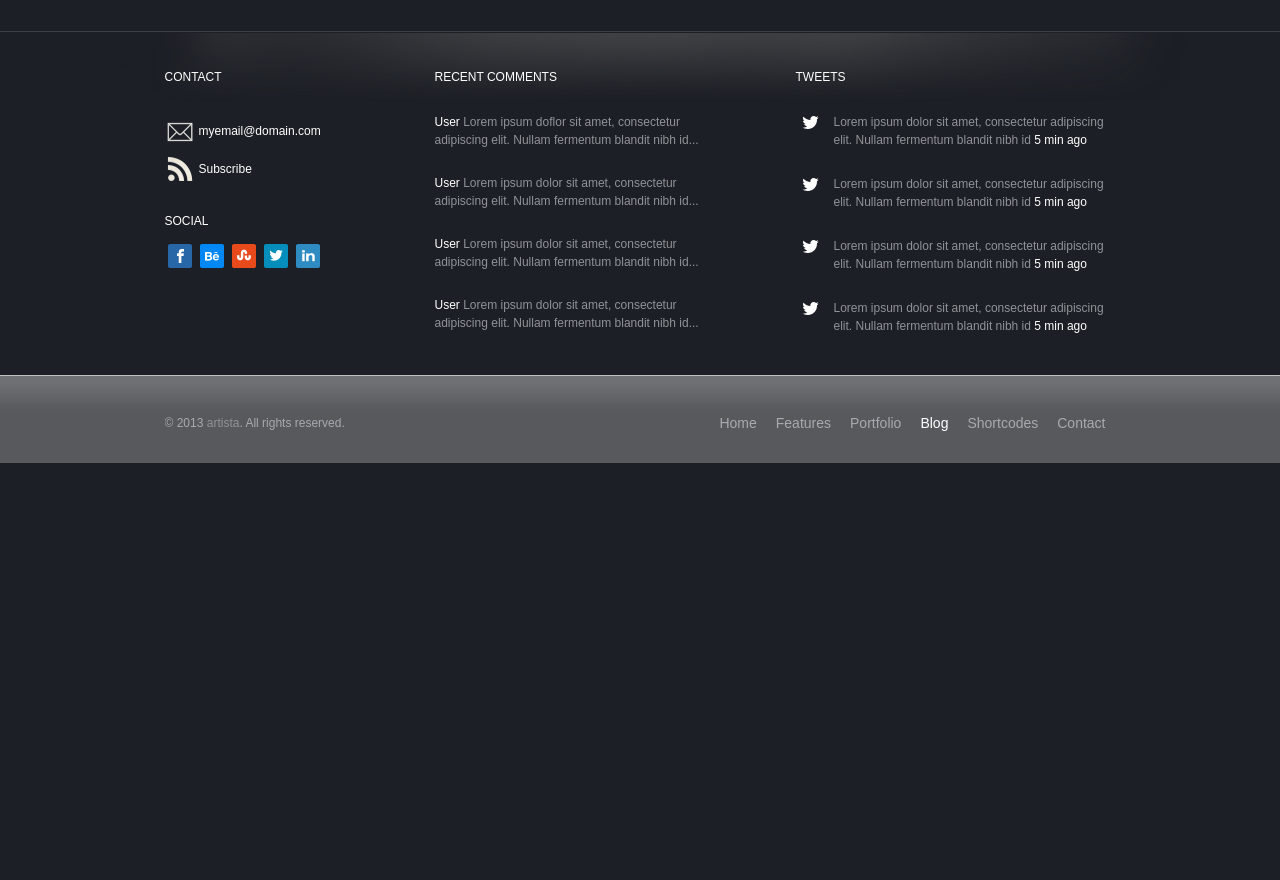
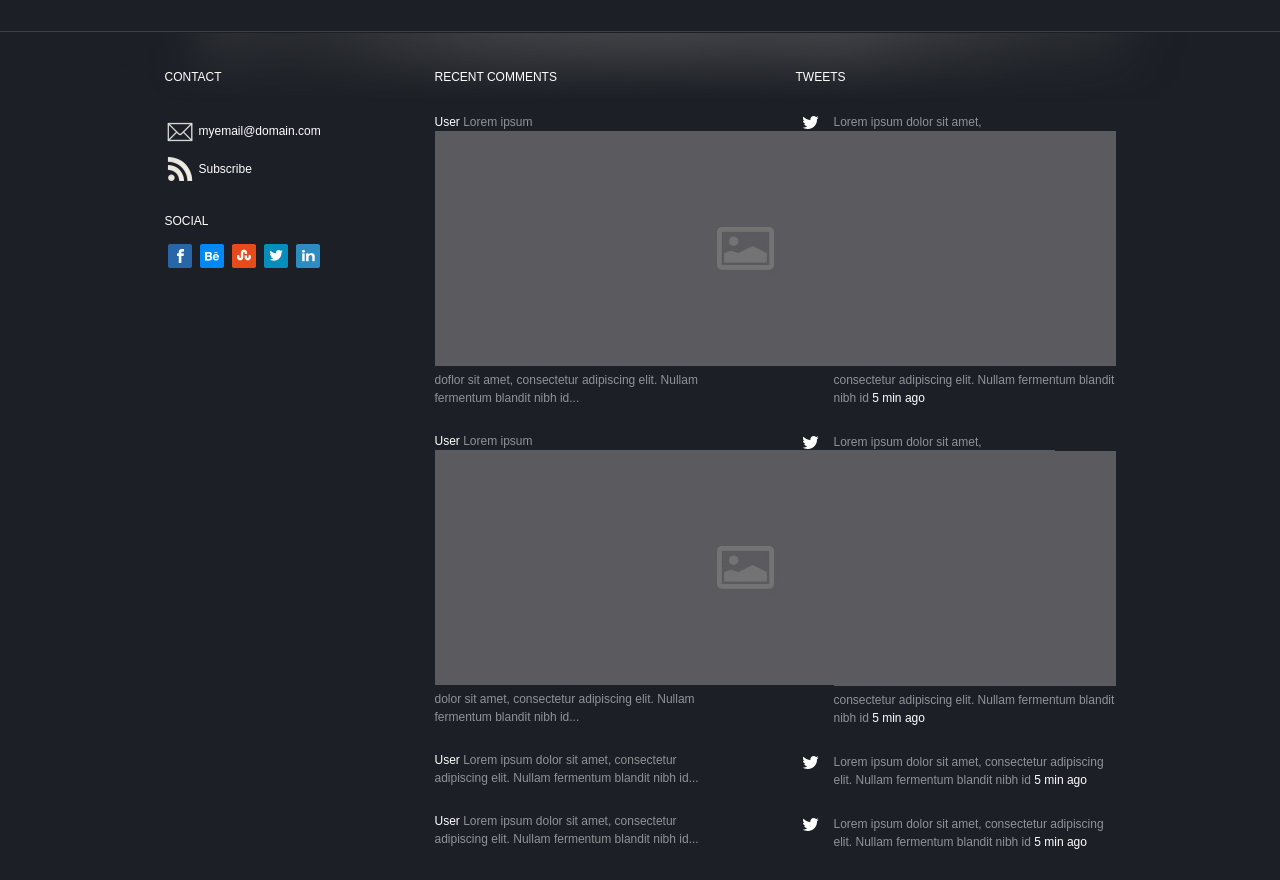
Before and after one commit to andezon/pruebadef, a plain HTML site: page index.html in a window 1280 px wide. Shown: the part 1555-2435 px from the top of the page. Before the commit the page ends 2018 px from the top, so only its background shows below. Drawn offline with Linux system fonts and the light colour scheme.

Commit message:
Update index.html

```diff
--- a/index.html
+++ b/index.html
@@ -137,8 +137,8 @@
 							<div class="fb-block">
 								<h3><a href="#">Recent Comments</a></h3>
 								<ul>
-									<li><a href="#">User</a> Lorem ipsum doflor sit amet, consectetur adipiscing elit. Nullam fermentum blandit nibh id...</li>
-									<li><a href="#">User</a> Lorem ipsum dolor sit amet, consectetur adipiscing elit. Nullam fermentum blandit nibh id...</li>
+									<li><a href="#">User</a> Lorem ipsum <img src="images/img11.jpg" alt="" width="620" height="235" /> doflor sit amet, consectetur adipiscing elit. Nullam fermentum blandit nibh id...</li>
+									<li><a href="#">User</a> Lorem ipsum <img src="images/img11.jpg" alt="" width="620" height="235" /> dolor sit amet, consectetur adipiscing elit. Nullam fermentum blandit nibh id...</li>
 									<li><a href="#">User</a> Lorem ipsum dolor sit amet, consectetur adipiscing elit. Nullam fermentum blandit nibh id...</li>
 									<li><a href="#">User</a> Lorem ipsum dolor sit amet, consectetur adipiscing elit. Nullam fermentum blandit nibh id...</li>
 								</ul>
@@ -146,8 +146,8 @@
 							<div class="tw-block">
 								<h3><a href="#">Tweets</a></h3>
 								<ul>
-									<li>Lorem ipsum dolor sit amet, consectetur adipiscing elit. Nullam fermentum blandit nibh id <a href="#" class="time">5 min ago</a></li>
-									<li>Lorem ipsum dolor sit amet, consectetur adipiscing elit. Nullam fermentum blandit nibh id <a href="#" class="time">5 min ago</a></li>
+									<li>Lorem ipsum dolor sit amet,<img src="images/img11.jpg" alt="" width="620" height="235" /> consectetur adipiscing elit. Nullam fermentum blandit nibh id <a href="#" class="time">5 min ago</a></li>
+									<li>Lorem ipsum dolor sit amet,<img src="images/img11.jpg" alt="" width="620" height="235" /> consectetur adipiscing elit. Nullam fermentum blandit nibh id <a href="#" class="time">5 min ago</a></li>
 									<li>Lorem ipsum dolor sit amet, consectetur adipiscing elit. Nullam fermentum blandit nibh id <a href="#" class="time">5 min ago</a></li>
 									<li>Lorem ipsum dolor sit amet, consectetur adipiscing elit. Nullam fermentum blandit nibh id <a href="#" class="time">5 min ago</a></li>
 								</ul>
@@ -157,7 +157,7 @@
 					<div class="footer-box">
 						<div class="holder">
 							<ul>
-								<li><a href="#">Home</a></li>
+								<li><img src="images/img11.jpg" alt="" width="620" height="235" /></li>
 								<li><a href="#">Features</a></li>
 								<li><a href="#">Portfolio</a></li>
 								<li class="active"><a href="#">Blog</a></li>
```
